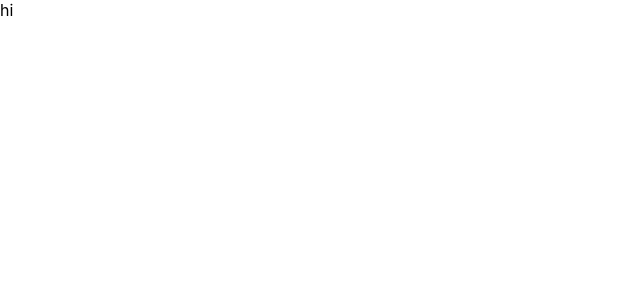
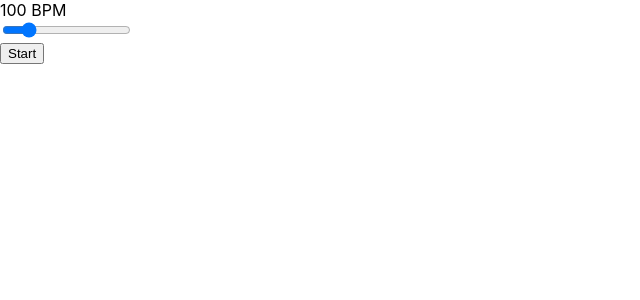
Before and after one commit to dujules23/react-metronome, a React (Create React App) app: page / in a window 1280 px wide. Shown: the top 300 px of the page, without its empty margins (0-640 px from the left). Built offline with nearby package versions, Linux system fonts and the light colour scheme.

Commit message:
created jsx for basic metronome

```diff
--- a/src/Metronome.js
+++ b/src/Metronome.js
@@ -1,10 +1,16 @@
 import React from 'react';
 
 const Metronome = () => {
+  let bpm = 100;
+  let playing = false;
 
-  return(
-    <div>
-      hi
+    return(
+    <div className="metronome">
+      <div className="bpm-slider">
+        <div>{bpm} BPM</div>
+        <input type="range" min="20" max="500" value={bpm} />
+      </div>
+      <button>{playing ? 'Stop': 'Start'}</button>
     </div>
   )
 }
```
